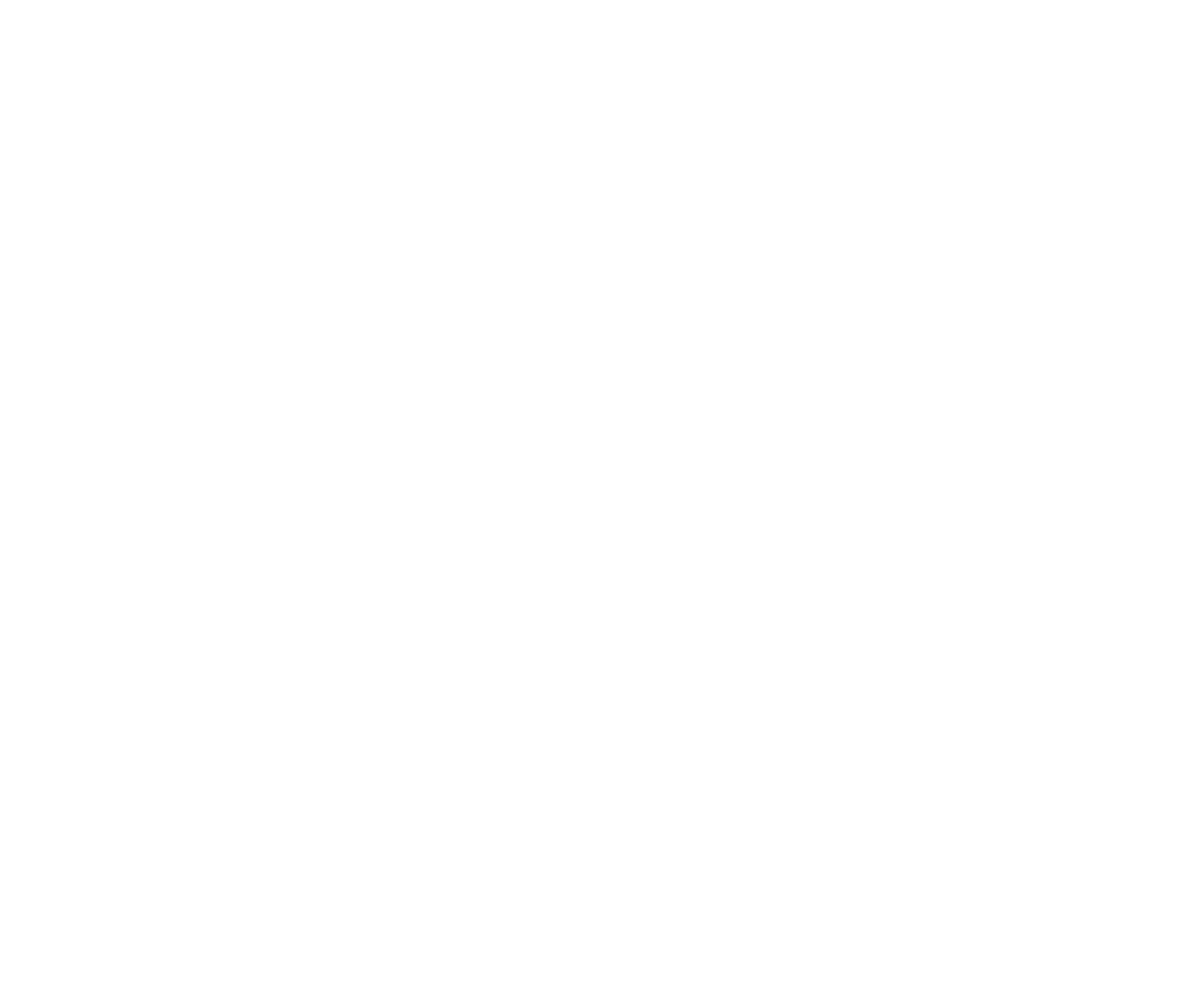
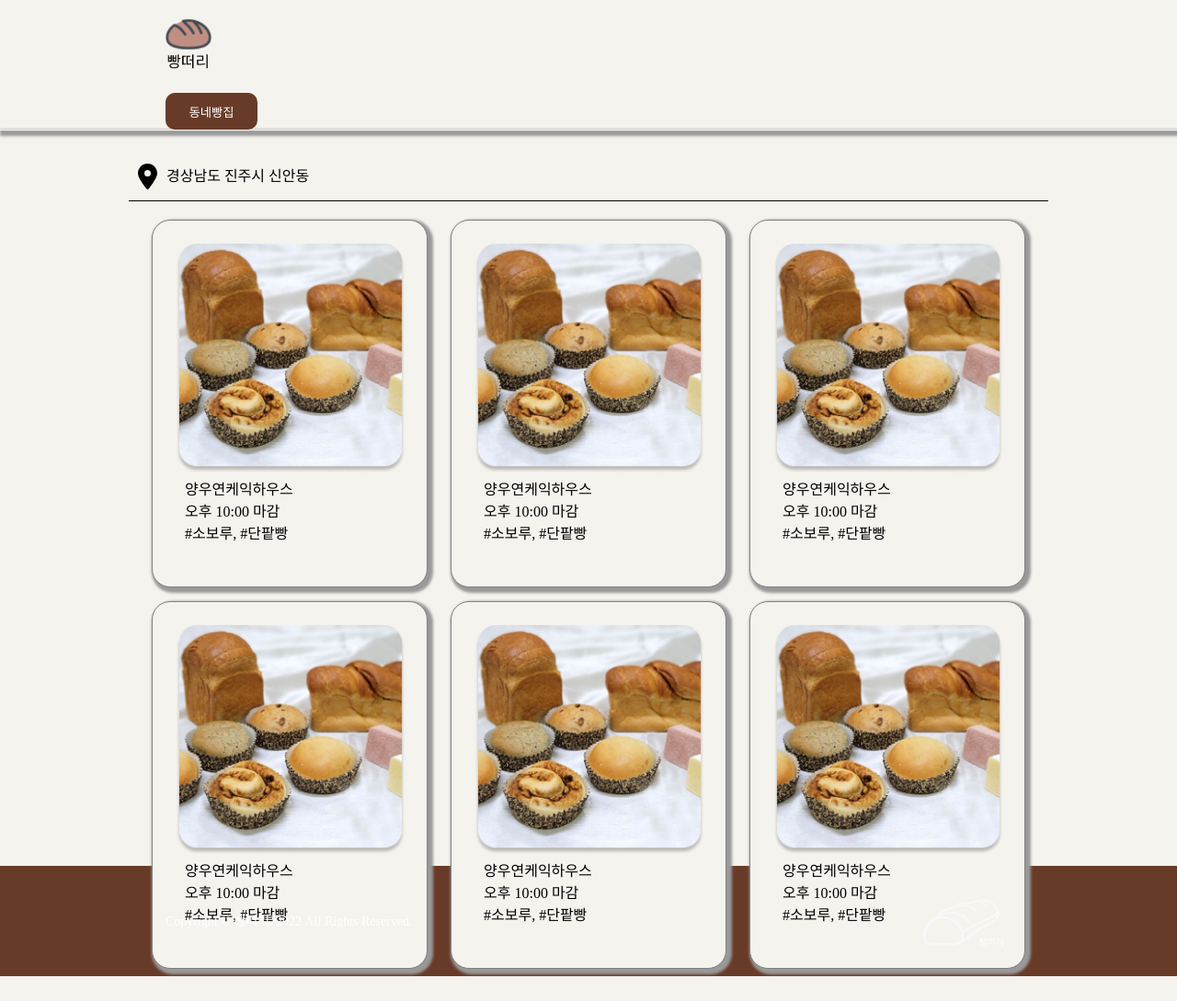
Before and after one commit to bbangthirty/bbangthirty-client, a Vue app: page /dongne in a window 1280 px wide. Before the commit this address had no page. Shown: the whole page at 92% size. Before the commit the page ends 800 px from the top, so only its background shows below. Built offline with nearby package versions, Linux system fonts and the light colour scheme; what vue-loading-overlay, vue-sweetalert2 would draw is missing.

Commit message:
update: DongneStoreView.vue생성(비로그인 동네빵집)

```diff
--- a/src/App.vue
+++ b/src/App.vue
@@ -1,13 +1,15 @@
 <template>
-  <header-layout v-if="$route.path === '/'" />
+  <header-layout-one v-if="$route.path === '/'" />
+  <header-layout-two v-if="$route.path === '/dongne'" />
   <router-view />
-  <footer-layout v-if="$route.path === '/'" />
+  <footer-layout />
 </template>
 <script>
-import HeaderLayout from '@/components/layouts/HeaderLayouyt1.vue'
+import HeaderLayoutOne from '@/components/layouts/HeaderLayout1.vue'
+import HeaderLayoutTwo from '@/components/layouts/HeaderLayout2.vue'
 import FooterLayout from '@/components/layouts/FooterLayout.vue'
 export default {
-  components: { HeaderLayout, FooterLayout },
+  components: { HeaderLayoutOne, HeaderLayoutTwo, FooterLayout },
   data() {
     return {
       sampleData: ''
--- a/src/assets/css/main.css
+++ b/src/assets/css/main.css
@@ -41,6 +41,7 @@
 
 body {
   margin: 0px;
+  background-color: var(--color-bread-b);
 }
 
 a {
@@ -564,3 +565,23 @@ button {
 }
 
 /* ----------------------------------------------------------------------------------------------------------------------------------------------------- */
+/* DongneStoreView.vue */
+.dongne-contents {
+  height: 100vh;
+}
+
+.dongne-contents-box {
+  padding: 20px;
+  display: flex;
+  flex-direction: column;
+  justify-content: center;
+  align-items: center;
+}
+
+.dongne-contents-box .card-area {
+  flex-wrap: wrap;
+}
+
+.dongne-contents-box .card-area .card-box {
+  margin-bottom: 15px;
+}
--- a/src/components/layouts/FooterLayout.vue
+++ b/src/components/layouts/FooterLayout.vue
@@ -29,6 +29,8 @@ export default {
 <style scoped>
 .footer {
   background-color: var(--color-bread-a);
+  width: 100%;
+  height: 120px;
 }
 
 .footer-img {
--- a/src/components/layouts/HeaderLayouyt1.vue
+++ b/src/components/layouts/HeaderLayout1.vue
@@ -1,10 +1,9 @@
 <template>
   <header class="header">
     <div class="header-section">
-      <button class="header-logo">
-        <img src="@/assets/img/logo.png" alt="logo" />
-        <h4 class="header-logo-name">빵떠리</h4>
-      </button>
+      <a class="header-logo">
+        <img src="@/assets/img/logo2.png" alt="logo" />
+      </a>
       <button class="header-btn-login" @click="goToLogin()">로그인</button>
     </div>
   </header>
@@ -43,9 +42,8 @@ export default {
   max-width: 1000px;
 }
 
-.header-logo {
-  border: none;
-  background-color: var(--color-bread-b);
+.header-logo img {
+  width: 50px;
   cursor: pointer;
 }
 
--- /dev/null
+++ b/src/components/layouts/HeaderLayout2.vue
@@ -0,0 +1,68 @@
+<template>
+  <header>
+    <div class="header">
+      <div class="header-section-one">
+        <a class="header-logo" @click="goToLogin">
+          <img src="@/assets/img/logo2.png" alt="logo" />
+        </a>
+      </div>
+      <div class="header-section-two">
+        <div>
+          <button href="#" id="dongne">동네빵집</button>
+        </div>
+      </div>
+    </div>
+  </header>
+</template>
+<script>
+export default {
+  components: {},
+  data() {
+    return {
+      sampleData: ''
+    }
+  },
+  setup() {},
+  created() {},
+  mounted() {},
+  unmounted() {},
+  methods: {
+    goToLogin() {
+      this.$router.push({ path: '/' })
+    }
+  }
+}
+</script>
+
+<style scoped>
+.header {
+  background-color: var(--color-bread-b);
+  padding-top: 20px;
+  padding-right: 40px;
+  padding-left: 40px;
+  margin: auto;
+  max-width: 1000px;
+}
+
+header::after {
+  content: '';
+  display: block;
+  height: 1px;
+  box-shadow: 3px 3px 3px 3px #999;
+}
+
+.header-logo img {
+  width: 50px;
+  cursor: pointer;
+  margin-bottom: 20px;
+}
+
+#dongne {
+  background-color: var(--color-bread-a);
+  color: white;
+  width: 100px;
+  height: 40px;
+  border: none;
+  border-radius: 10px;
+}
+</style>
--- a/src/router/index.js
+++ b/src/router/index.js
@@ -37,6 +37,14 @@ const routes = [
       import(
         /* webpackChunkName: "login" */ '../views/login/SignupOwnerView.vue'
       )
+  },
+  {
+    path: '/dongne',
+    name: 'DongneStoreView',
+    component: () =>
+      import(
+        /* webpackChunkName: "user" */ '../views/userPage/DongneStoreView.vue'
+      )
   }
 ]
 
--- a/src/views/login/LoginView.vue
+++ b/src/views/login/LoginView.vue
@@ -5,8 +5,7 @@
   <div class="login">
     <div class="section">
       <a class="logo">
-        <img src="@/assets/img/logo.png" alt="logo" class="logo-img" />
-        <h2 class="logo-name">빵떠리</h2>
+        <img src="@/assets/img/logo2.png" alt="logo" class="logo-img" />
       </a>
       <input
         type="text"
--- /dev/null
+++ b/src/views/userPage/DongneStoreView.vue
@@ -0,0 +1,87 @@
+<template>
+  <div class="dongne-contents">
+    <div class="dongne-contents-box">
+      <div class="current-location-box">
+        <font-awesome-icon icon="fa-solid fa-location-dot" class="location" />
+        <p class="location-detail">경상남도 진주시 신안동</p>
+      </div>
+      <div class="card-area">
+        <div class="card-box">
+          <div class="card-img">
+            <img src="@/assets/img/bread_1.png" alt="" />
+          </div>
+          <div class="card-text">
+            <div class="card-store-name">양우연케익하우스</div>
+            <div class="card-store-endtime">오후 10:00 마감</div>
+            <div class="card-store-menu">#소보루, #단팥빵</div>
+          </div>
+        </div>
+        <div class="card-box">
+          <div class="card-img">
+            <img src="@/assets/img/bread_1.png" alt="" />
+          </div>
+          <div class="card-text">
+            <div class="card-store-name">양우연케익하우스</div>
+            <div class="card-store-endtime">오후 10:00 마감</div>
+            <div class="card-store-menu">#소보루, #단팥빵</div>
+          </div>
+        </div>
+        <div class="card-box">
+          <div class="card-img">
+            <img src="@/assets/img/bread_1.png" alt="" />
+          </div>
+          <div class="card-text">
+            <div class="card-store-name">양우연케익하우스</div>
+            <div class="card-store-endtime">오후 10:00 마감</div>
+            <div class="card-store-menu">#소보루, #단팥빵</div>
+          </div>
+        </div>
+        <div class="card-box">
+          <div class="card-img">
+            <img src="@/assets/img/bread_1.png" alt="" />
+          </div>
+          <div class="card-text">
+            <div class="card-store-name">양우연케익하우스</div>
+            <div class="card-store-endtime">오후 10:00 마감</div>
+            <div class="card-store-menu">#소보루, #단팥빵</div>
+          </div>
+        </div>
+        <div class="card-box">
+          <div class="card-img">
+            <img src="@/assets/img/bread_1.png" alt="" />
+          </div>
+          <div class="card-text">
+            <div class="card-store-name">양우연케익하우스</div>
+            <div class="card-store-endtime">오후 10:00 마감</div>
+            <div class="card-store-menu">#소보루, #단팥빵</div>
+          </div>
+        </div>
+        <div class="card-box">
+          <div class="card-img">
+            <img src="@/assets/img/bread_1.png" alt="" />
+          </div>
+          <div class="card-text">
+            <div class="card-store-name">양우연케익하우스</div>
+            <div class="card-store-endtime">오후 10:00 마감</div>
+            <div class="card-store-menu">#소보루, #단팥빵</div>
+          </div>
+        </div>
+      </div>
+    </div>
+  </div>
+</template>
+<script>
+export default {
+  components: {},
+  data() {
+    return {
+      sampleData: ''
+    }
+  },
+  setup() {},
+  created() {},
+  mounted() {},
+  unmounted() {},
+  methods: {}
+}
+</script>
```
Also changed, not shown: src/assets/img/logo2.png (added).
